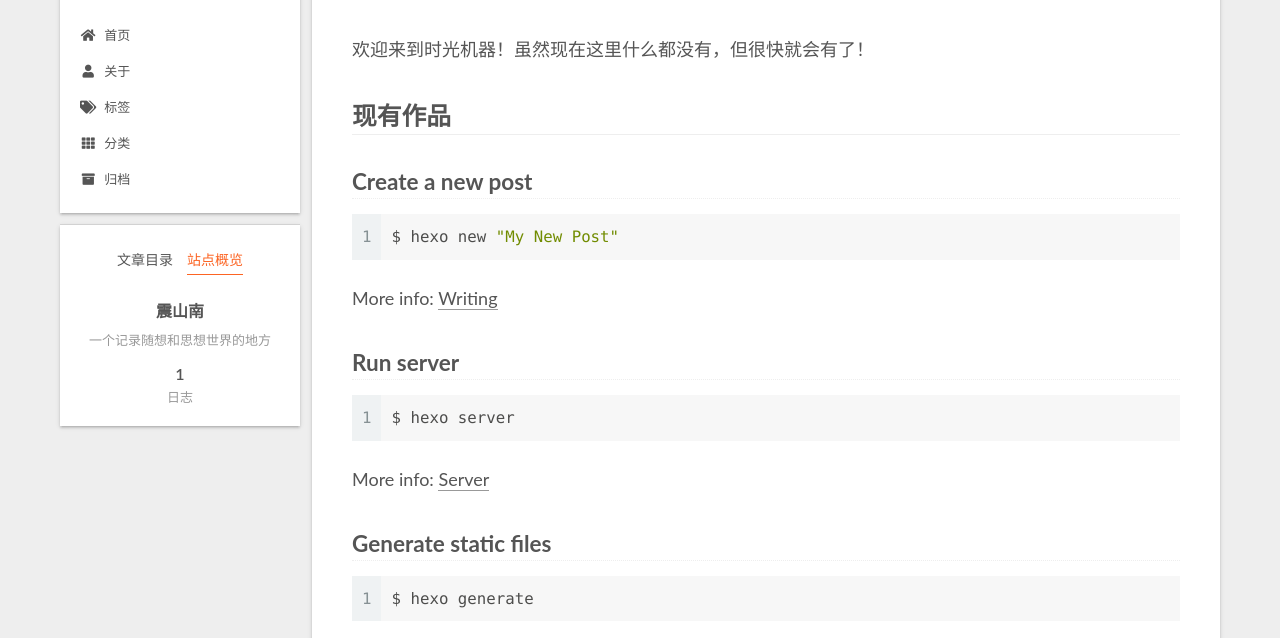
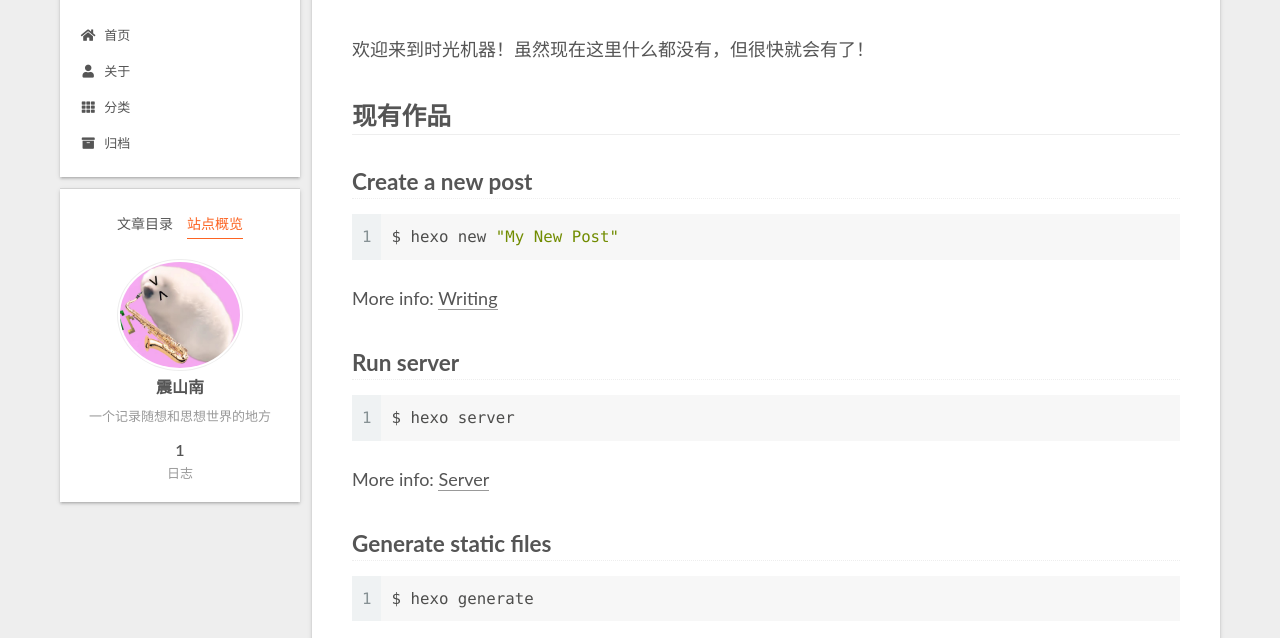
Before and after one commit to zhenshannan/zhenshannan.github.io, a plain HTML site: page 2021/01/09/hello-world/index.html in a window 1280 px wide. Both pictures are taken after a click on the item "站点概览". Shown: the part 143-781 px from the top of the page. Drawn offline with Linux system fonts and the light colour scheme.

Commit message:
Site updated: 2021-01-09 23:18:19

```diff
--- a/2021/01/09/hello-world/index.html
+++ b/2021/01/09/hello-world/index.html
@@ -123,11 +123,6 @@
     <a href="/about/" rel="section"><i class="fa fa-user fa-fw"></i>关于</a>
 
   </li>
-        <li class="menu-item menu-item-tags">
-
-    <a href="/tags/" rel="section"><i class="fa fa-tags fa-fw"></i>标签</a>
-
-  </li>
         <li class="menu-item menu-item-categories">
 
     <a href="/categories/" rel="section"><i class="fa fa-th fa-fw"></i>分类</a>
@@ -169,7 +164,7 @@
     <link itemprop="mainEntityOfPage" href="http://example.com/2021/01/09/hello-world/">
 
     <span hidden itemprop="author" itemscope itemtype="http://schema.org/Person">
-      <meta itemprop="image" content="/images/avatar.gif">
+      <meta itemprop="image" content="/images/avatar.png">
       <meta itemprop="name" content="震山南">
       <meta itemprop="description" content="一个记录随想和思想世界的地方">
     </span>
@@ -289,6 +284,8 @@
 
       <div class="site-overview-wrap sidebar-panel">
         <div class="site-author motion-element" itemprop="author" itemscope itemtype="http://schema.org/Person">
+    <img class="site-author-image" itemprop="image" alt="震山南"
+      src="/images/avatar.png">
   <p class="site-author-name" itemprop="name">震山南</p>
   <div class="site-description" itemprop="description">一个记录随想和思想世界的地方</div>
 </div>
--- a/css/main.css
+++ b/css/main.css
@@ -1141,6 +1141,7 @@ pre .javascript .function {
   margin: 0 auto;
   max-width: 120px;
   padding: 2px;
+  border-radius: 50%;
 }
 .site-author-name {
   color: var(--text-color);
@@ -1168,7 +1169,7 @@ pre .javascript .function {
 }
 .links-of-author a::before,
 .links-of-author span.exturl::before {
-  background: #6718c3;
+  background: #87dd55;
   border-radius: 50%;
   content: ' ';
   display: inline-block;
```
Also changed, not shown: about/index.html (+2 -5 lines), archives/2021/01/index.html (+2 -5 lines), archives/2021/index.html (+2 -5 lines), archives/index.html (+2 -5 lines), categories/index.html (+2 -5 lines), index.html (+3 -6 lines), tags/index.html (+2 -5 lines), images/avatar.png (added).
